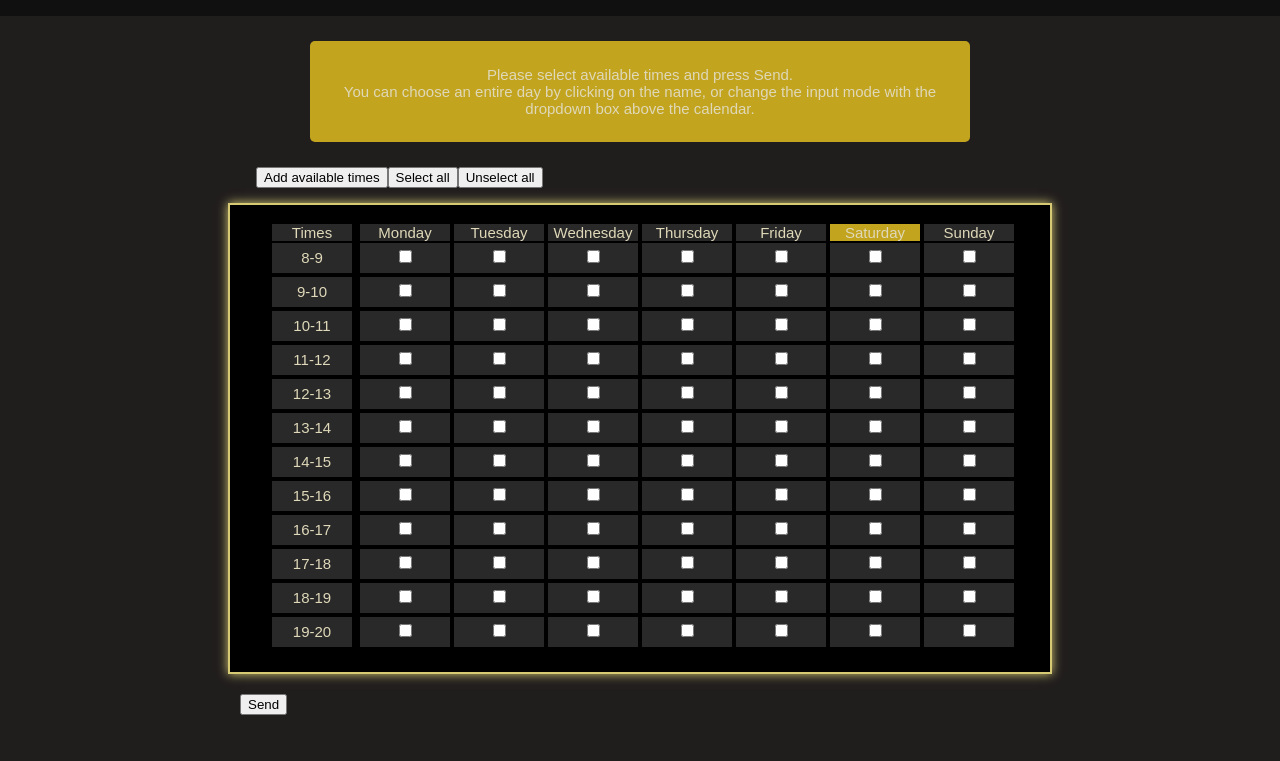
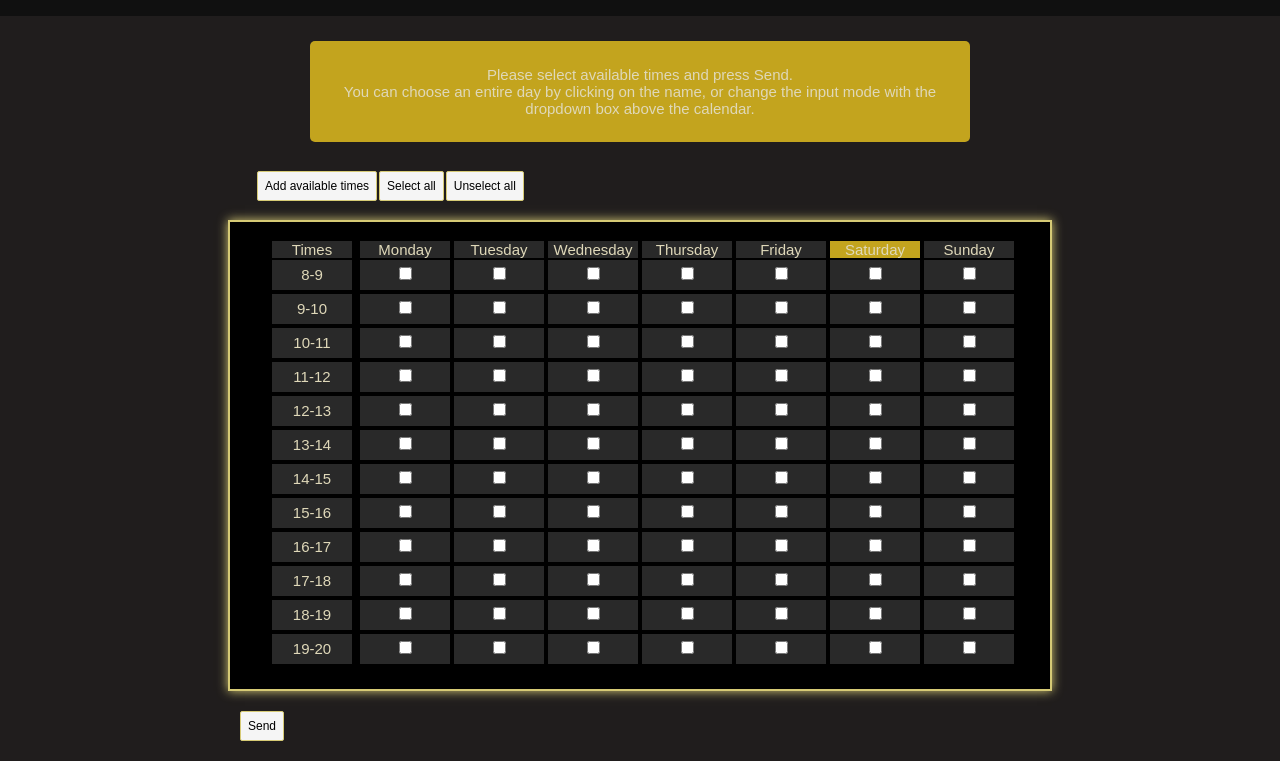
Before and after one commit to elsilv/weekling-web, a React app in the folder webfront/: page / in a window 1280 px wide. Shown: the part 146-907 px from the top of the page. Before the commit the page ends 881 px from the top, so only its background shows below. Built offline with nearby package versions, Linux system fonts and the light colour scheme.

Commit message:
napit muokattu

```diff
--- a/webfront/src/index.js
+++ b/webfront/src/index.js
@@ -205,16 +205,14 @@ const App = () => {
                 </div>
 
                 <div id="buttons">
-                    <button onClick={ () => setStatus(!status) }>{ status ? 'Add available times' : 'Add non-available times' }</button>
-                    <div id="selectButtonDiv">
-                        <button id="selectButton" onClick={selectAll}>
+                    <button class="button2" onClick={ () => setStatus(!status) }>{ status ? 'Add available times' : 'Add non-available times' }</button>
+                        <button class="button2" id="selectButton" onClick={selectAll}>
                             <div id="selectButtonText">Select all</div>
                         </button>
 
-                        <button id="unselectButton" onClick={unselectAll}>
+                        <button class="button2" id="unselectButton" onClick={unselectAll}>
                             <div id="unselectButtonText">Unselect all</div>
                         </button>
-                    </div>
                 </div>
 
                 <div id="kalenteri">
--- a/webfront/src/pohja.css
+++ b/webfront/src/pohja.css
@@ -39,14 +39,31 @@ html, body {
 }
 
 #buttons {
+    width: 800px;
+    float: contain;
     display: flex;
     margin: auto;
     margin-bottom: 15px;
     max-width: 60%;
     text-align: center;
     font-family: Arial, Helvetica, sans-serif;
-    font-size: 15px;
+    font-size: 12px;
 }
+
+.button2 {
+    background-color: whitesmoke;
+    border: 1px;
+    color: black;
+    padding: 7px;
+    text-align: center;
+    text-decoration: none;
+    display: inline-block;
+    font-size: 12px;
+    margin: 4px 1px;
+    border: 1px solid #d6ca75;
+    border-radius: 2px;
+    font-family: Arial, Helvetica, sans-serif;
+  }
 
 #instructions {
     display: flex;
@@ -168,9 +185,18 @@ html, body {
 }
 
 #sendButton {
-    margin: 20px;
-    margin-left: 10%;
-
+    background-color: whitesmoke;
+    border: 1px;
+    color: black;
+    padding: 7px;
+    text-align: center;
+    text-decoration: none;
+    display: inline-block;
+    font-size: 12px;
+    margin: 4px 1px;
+    border: 1px solid #d6ca75;
+    border-radius: 2px;
+    font-family: Arial, Helvetica, sans-serif;
 }
 
 @media screen and (min-width: 800px) {
```
Also changed, not shown: webback/build/asset-manifest.json, webback/build/index.html, 8 other files.
